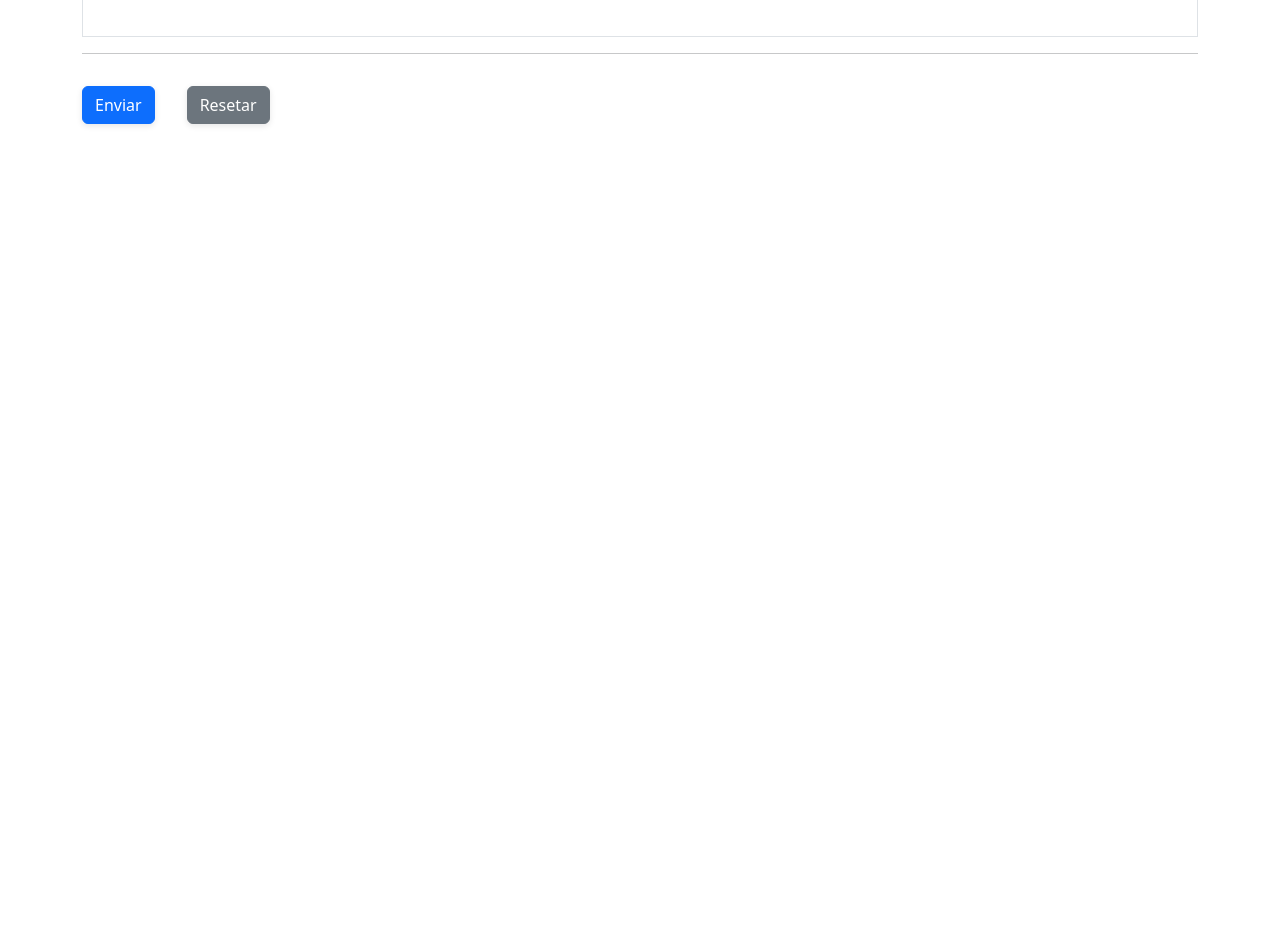
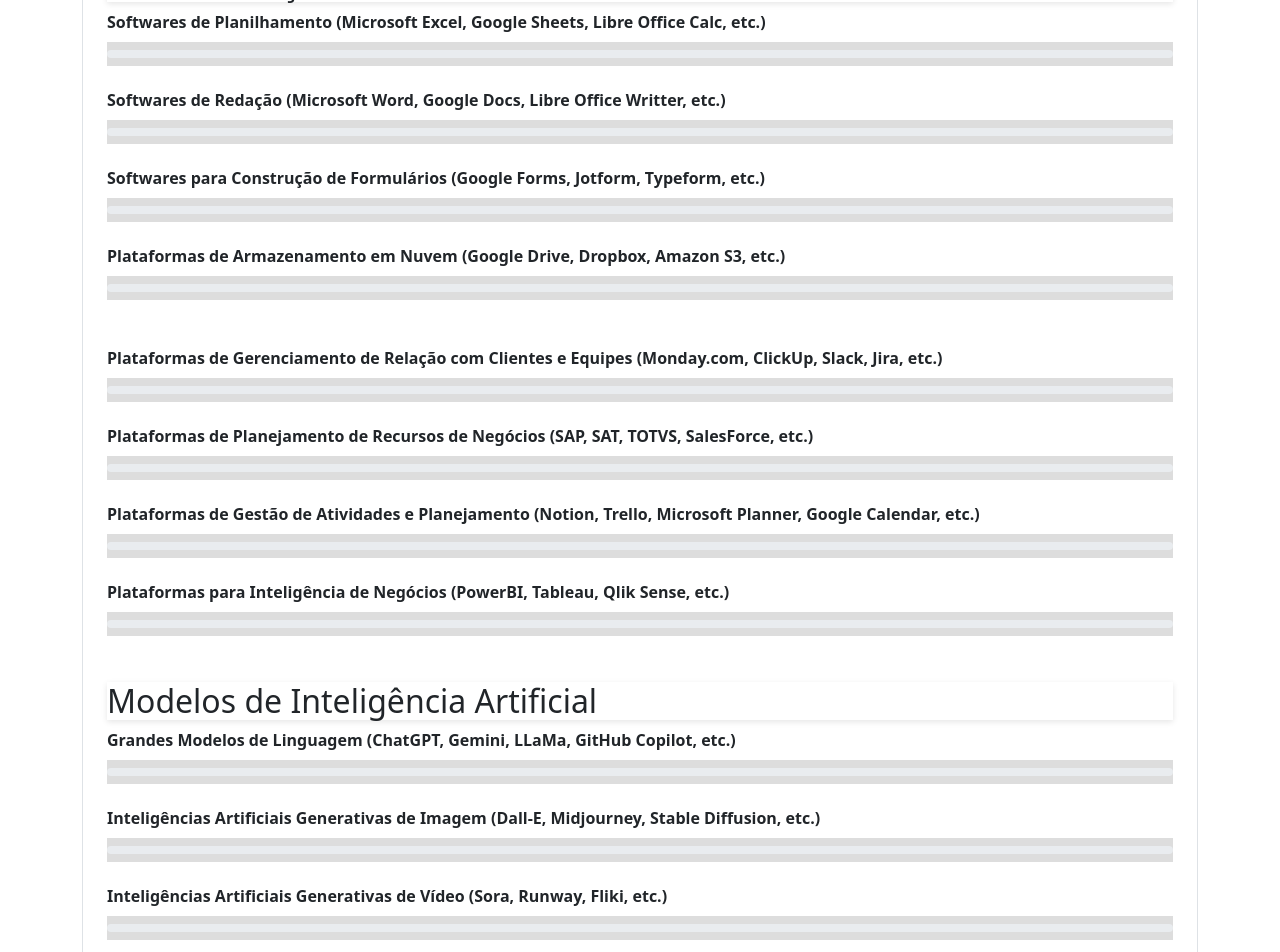
Before and after one commit to aronboliveira/form-front-requirements-prestech, a Next.js app: page / in a window 1280 px wide. Shown: the part 1400-2352 px from the top of the page. Before the commit the page ends 1565 px from the top, so only its background shows below. Built offline with nearby package versions, Linux system fonts and the light colour scheme.

Commit message:
include ranges

```diff
--- a/src/components/forms/RequirementForm.tsx
+++ b/src/components/forms/RequirementForm.tsx
@@ -14,6 +14,7 @@ import Gender from "../inputs/Gender";
 import Role from "../inputs/Role";
 import Worktime from "../inputs/Worktime";
 import CacheProvider from "@/lib/client/providers/CacheProvider";
+import Range from "../inputs/Range";
 export default function RequirementForm() {
   const r = useRef<nlFm>(null),
     [namedSettled, setNames] = useState<boolean>(false),
@@ -92,24 +93,76 @@ export default function RequirementForm() {
           Tecnologias
         </legend>
         <section className={mainFsSect} id='sectOffice'>
-          <fieldset className={sectSubDiv_1}>
-            {/* planilhas */}
-            {/* documentos */}
-            {/* forms */}
-            {/* armazenamento */}
+          <h2>Documentação, Gestão e Análise</h2>
+          <fieldset className={sectSubDiv_1} id='fsOfficeApps'>
+            {[
+              {
+                t: "Softwares de Planilhamento (Microsoft Excel, Google Sheets, Libre Office Calc, etc.)",
+                id: "spreadsheets",
+              },
+              {
+                t: "Softwares de Redação (Microsoft Word, Google Docs, Libre Office Writter, etc.)",
+                id: "docs",
+              },
+              {
+                t: "Softwares para Construção de Formulários (Google Forms, Jotform, Typeform, etc.)",
+                id: "formBuilders",
+              },
+              {
+                t: "Plataformas de Armazenamento em Nuvem (Google Drive, Dropbox, Amazon S3, etc.)",
+                id: "cloudStorage",
+              },
+            ].map(({ t, id }) => (
+              <Range label={t} required={true} id={id} />
+            ))}
           </fieldset>
-          <fieldset className={sectSubDiv_1} id='sectPlatforms'>
-            {/* CRM */}
-            {/* ERP */}
-            {/* Planning */}
-            {/* BI */}
+          <fieldset className={sectSubDiv_1} id='fsOfficePlatforms'>
+            {[
+              {
+                t: "Plataformas de Gerenciamento de Relação com Clientes e Equipes (Monday.com, ClickUp, Slack, Jira, etc.)",
+                id: "CRMs",
+              },
+              {
+                t: "Plataformas de Planejamento de Recursos de Negócios (SAP, SAT, TOTVS, SalesForce, etc.)",
+                id: "ERPs",
+              },
+              {
+                t: "Plataformas de Gestão de Atividades e Planejamento (Notion, Trello, Microsoft Planner, Google Calendar, etc.)",
+                id: "forms",
+              },
+              {
+                t: "Plataformas para Inteligência de Negócios (PowerBI, Tableau, Qlik Sense, etc.)",
+                id: "businessInteligence",
+              },
+            ].map(({ t, id }) => (
+              <Range label={t} required={true} id={id} />
+            ))}
           </fieldset>
         </section>
         <section className={mainFsSect} id='sectAIs'>
-          {/* LLMs */}
-          {/* Image & Video */}
-          {/* Sound */}
-          {/* Chatbots */}
+          <h2>Modelos de Inteligência Artificial</h2>
+          <fieldset className={sectSubDiv_1} id='fsAIs'>
+            {[
+              {
+                t: "Grandes Modelos de Linguagem (ChatGPT, Gemini, LLaMa, GitHub Copilot, etc.)",
+                id: "LLMs",
+              },
+              {
+                t: "Inteligências Artificiais Generativas de Imagem (Dall-E, Midjourney, Stable Diffusion, etc.)",
+                id: "imageAIs",
+              },
+              {
+                t: "Inteligências Artificiais Generativas de Vídeo (Sora, Runway, Fliki, etc.)",
+                id: "videoAIs",
+              },
+              {
+                t: "Inteligências Artificiais Generativas de Áudio (ElevenLabs, PlayHT, ParrotAI, etc.)",
+                id: "audioAIs",
+              },
+            ].map(({ t, id }) => (
+              <Range label={t} required={true} id={id} />
+            ))}
+          </fieldset>
         </section>
       </fieldset>
       <hr />
--- /dev/null
+++ b/src/components/inputs/Range.tsx
@@ -0,0 +1,65 @@
+import MathHandler from "@/lib/client/handlers/MathHandler";
+import { classes } from "@/lib/client/vars";
+import { OptInput } from "@/lib/definitions/client/interfaces/components";
+import { useState, useEffect, useCallback } from "react";
+export default function Range(props: OptInput) {
+  const [v, setV] = useState(0),
+    [trackColor, setTrackColor] = useState("#8a8888f"),
+    handleTrackSlide = useCallback(
+      (val: number): void => {
+        switch (val) {
+          case 0:
+            setTrackColor("#8a8888");
+            break;
+          case 1:
+            setTrackColor("#ff4d4d");
+            break;
+          case 1:
+            setTrackColor("#ffa500");
+            break;
+          case 2:
+            setTrackColor("#ffea00");
+            break;
+          case 3:
+            setTrackColor("#32cd32");
+            break;
+          case 4:
+            setTrackColor("#11c2dded");
+            break;
+          case 5:
+            setTrackColor("#333fcbed");
+            break;
+          default:
+            setTrackColor("#8a8888");
+            break;
+        }
+      },
+      [setTrackColor]
+    );
+  useEffect(() => handleTrackSlide(v), [v]);
+  return (
+    <div className={`${classes.inpDivClasses} divRange`}>
+      <label className={`${classes.inpLabClasses} labelRange`}>
+        {props.label}
+      </label>
+      <input
+        value={v}
+        type='range'
+        min='0'
+        max='5'
+        className='form-range'
+        id={props.id}
+        style={{
+          background: `linear-gradient(to right, ${trackColor} ${
+            v * 20
+          }%, #ddd ${v * 20}%)`,
+        }}
+        onChange={ev =>
+          setV(prev =>
+            MathHandler.parseNotNaN(ev.currentTarget.value, prev, "int")
+          )
+        }
+      />
+    </div>
+  );
+}
--- a/src/styles/main.scss
+++ b/src/styles/main.scss
@@ -35,6 +35,9 @@ h5,
 h6 {
   @include shadow-weak;
   margin-bottom: var(--spacing-md);
+}
+h2 {
+  font-size: 1.2rem;
 }
 hr {
   opacity: 0.1;
```
Also changed, not shown: 1 other file (tests, documents, lock files or other folders).
